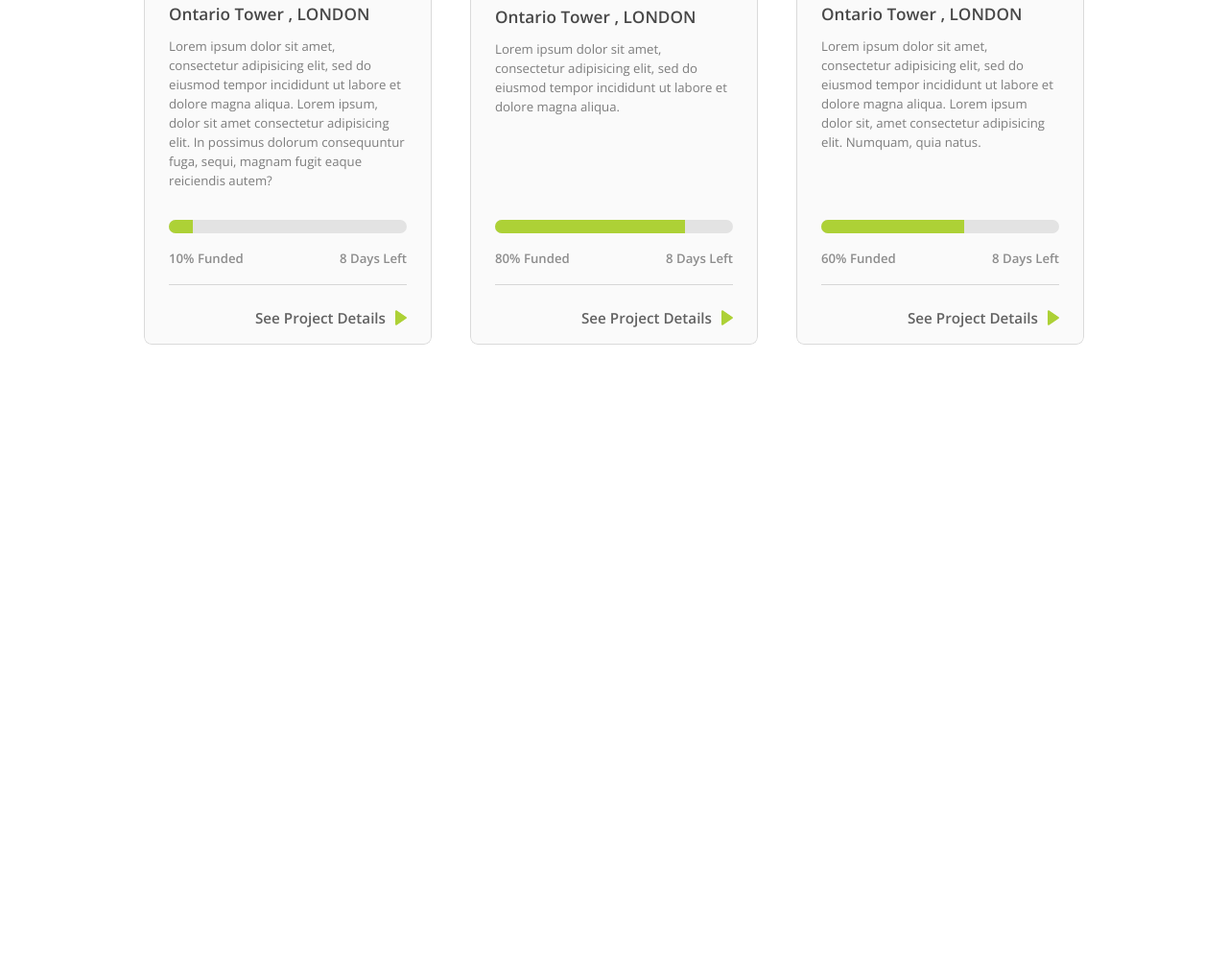
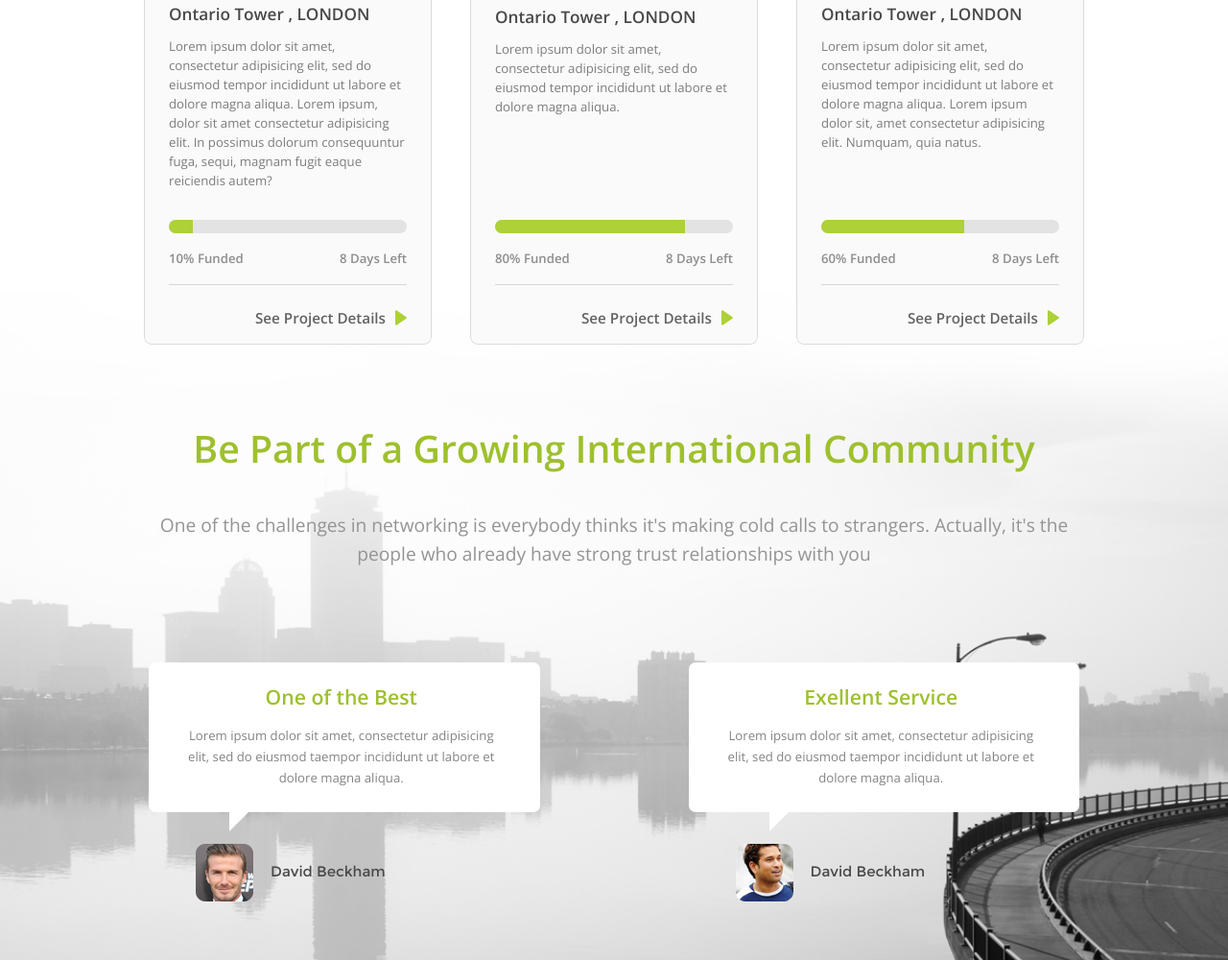
Before and after one commit to antonpetrovich13/Crowdme-2, a plain HTML site: page index.html in a window 1280 px wide. Shown: the part 2765-3765 px from the top of the page at 96% size. Before the commit the page ends 3124 px from the top, so only its background shows below. Drawn offline with nearby package versions, Linux system fonts and the light colour scheme.

Commit message:
Add files via upload

```diff
--- a/index.html
+++ b/index.html
@@ -205,9 +205,11 @@
 								will be required to
 								sign up and become a member.</div>
 						</div>
-						<div class="future__wrap"><a href="" class="future__button">
+						<div class="future__wrap">
+							<a href="" class="future__button">
 								<p>Become a Member</p>
-							</a></div>
+							</a>
+						</div>
 					</div>
 					<div class="future__content">
 						<div class="future__column">
@@ -352,6 +354,62 @@
 					</div>
 				</div>
 			</div>
+			<div class="community">
+				<div class="community__main">
+					<div class="container">
+						<div class="community__title">Be Part of a Growing International Community</div>
+						<div class="community__subtitle">
+							One of the challenges in networking is everybody thinks it's making cold calls to strangers.
+							Actually,
+							it's the people who already have strong trust relationships with you
+						</div>
+						<div class="community__body">
+							<div class="community__column">
+								<div class="community__item">
+									<div class="community__comment">
+										<div class="community__label">
+											One of the Best
+										</div>
+										<div class="community__text">
+											Lorem ipsum dolor sit amet, consectetur adipisicing elit, sed do eiusmod taempor
+											incididunt ut labore et dolore magna aliqua.
+										</div>
+									</div>
+									<div class="community__photo">
+										<div class="community__image">
+											<img src="img/community/01.png" alt="">
+										</div>
+										<div class="community__name">
+											David Beckham
+										</div>
+									</div>
+								</div>
+							</div>
+							<div class="community__column">
+								<div class="community__item">
+									<div class="community__comment">
+										<div class="community__label">
+											Exellent Service
+										</div>
+										<div class="community__text">
+											Lorem ipsum dolor sit amet, consectetur adipisicing elit, sed do eiusmod taempor
+											incididunt ut labore et dolore magna aliqua.
+										</div>
+									</div>
+									<div class="community__photo">
+										<div class="community__image">
+											<img src="img/community/02.png" alt="">
+										</div>
+										<div class="community__name">
+											David Beckham
+										</div>
+									</div>
+								</div>
+							</div>
+						</div>
+					</div>
+				</div>
+			</div>
 		</div>
 		<footer class="footer">
 	<div class="container">
```
